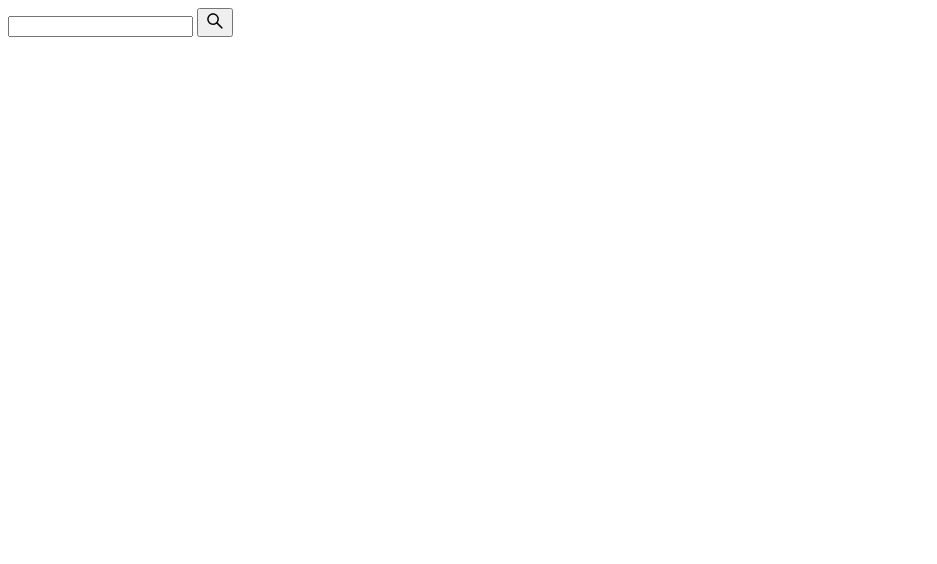
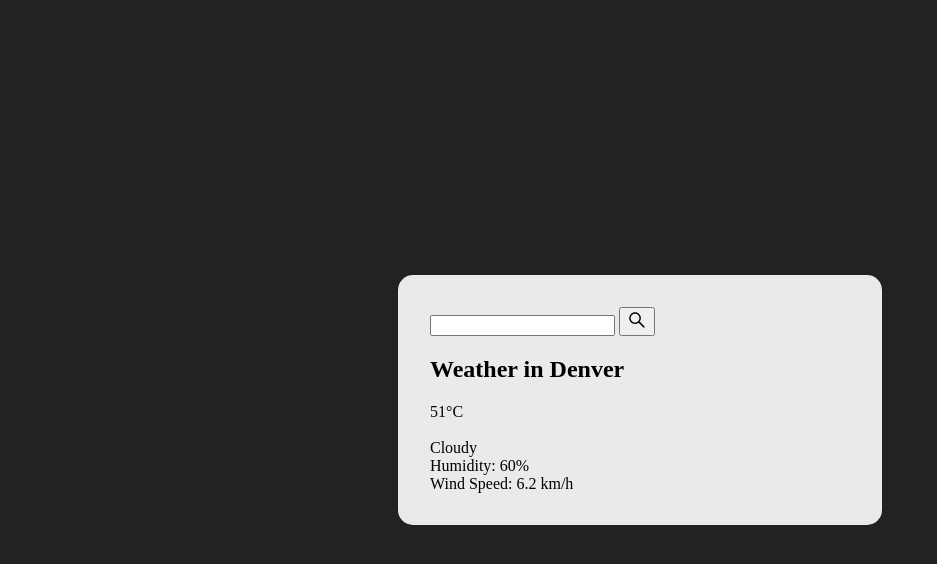
Before and after one commit to jlcarrascof/Weather-JS-App-V2, a plain HTML site: page index.html in a window 1280 px wide. Shown: the whole page, without its empty margins (0-937 px from the left). Drawn offline with Linux system fonts and the light colour scheme.

Commit message:
Add first styles

```diff
--- a/index.html
+++ b/index.html
@@ -5,6 +5,7 @@
     <meta http-equiv="X-UA-Compatible" content="IE=edge">
     <meta name="viewport" content="width=device-width, initial-scale=1.0">
     <title>Weather App</title>
+    <link rel="stylesheet" href="styles.css">
 </head>
 <body>
     <div class="card">
@@ -16,6 +17,25 @@
             </svg>
             </button>
         </div>
+        <div class="weather">
+            <h2 class="city">
+                Weather in Denver
+            </h2>
+            <div class="temp">
+                51°C
+            </div>
+            <img src="" alt="" class="icon">
+            <div class="description">
+                Cloudy
+            </div>
+            <div class="humidity">
+                Humidity: 60%
+            </div>
+            <div class="wind">
+                Wind Speed: 6.2 km/h
+            </div>
+        </div>
     </div>
 </body>
+<script src="scripts.js"></script>
 </html>
--- a/styles.css
+++ b/styles.css
@@ -0,0 +1,17 @@
+body {
+    display: flex;
+    justify-content: center;
+    align-items: center;
+    height: 100vh;
+    margin: 0;
+    background: #222;
+}
+
+.card {
+    background: #eaeaea;
+    padding: 2em;
+    border-radius: 15px;
+    width: 100%;
+    max-width: 420px;
+    margin: 1em;
+}
```
